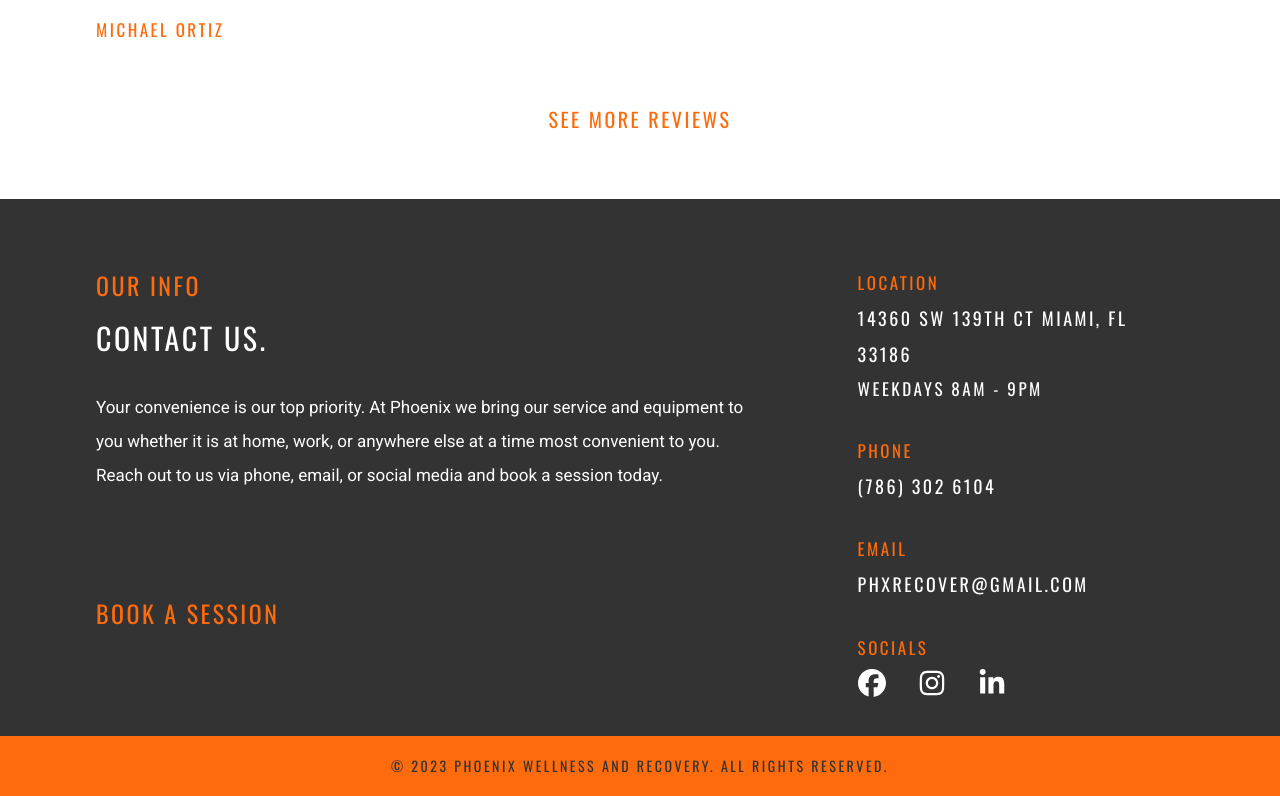
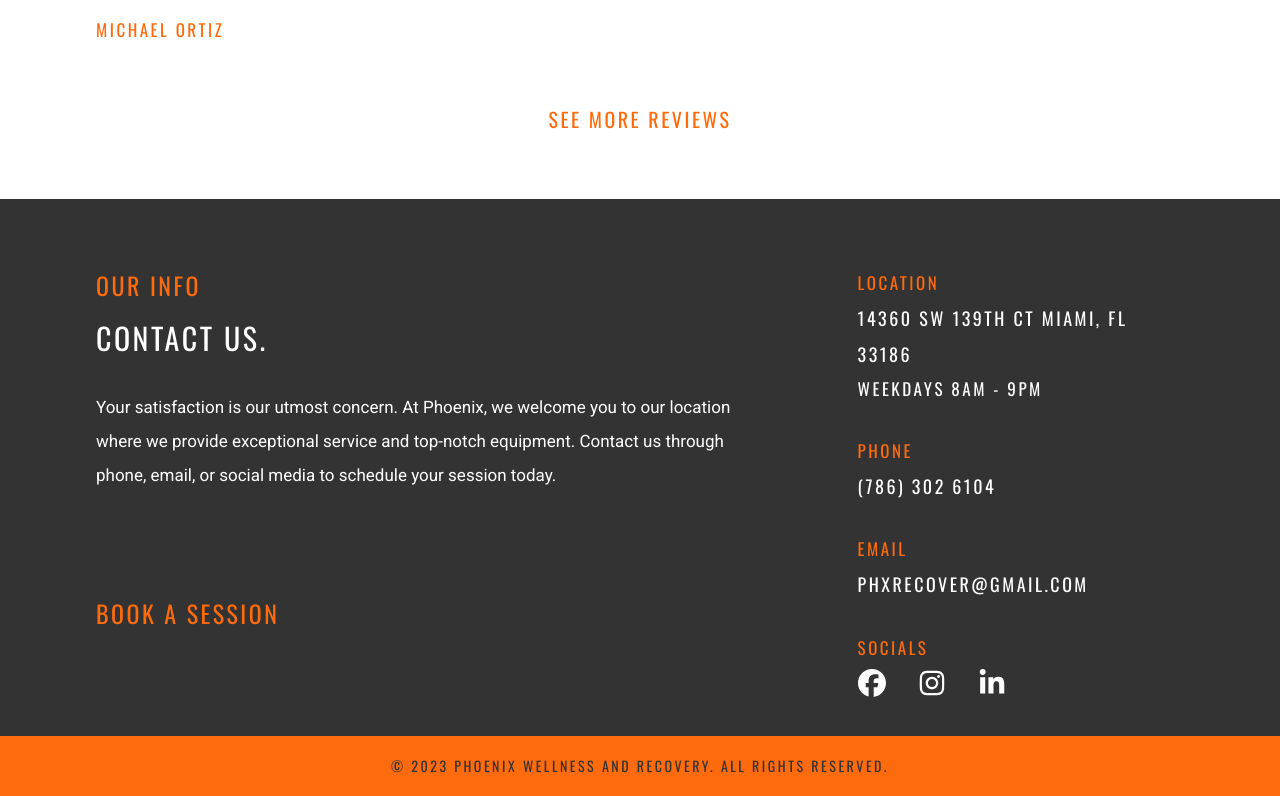
Before and after one commit to oarnosa/phoenix-wellness-next, a Next.js app: page / in a window 1280 px wide. Shown: the part 7562-8358 px from the top of the page. Built offline with nearby package versions, Linux system fonts and the light colour scheme.

Commit message:
Edit contact details

```diff
--- a/src/app/layout.jsx
+++ b/src/app/layout.jsx
@@ -5,6 +5,7 @@ import {
   faLinkedinIn,
 } from '@fortawesome/free-brands-svg-icons';
 import { faStar } from '@fortawesome/free-solid-svg-icons';
+import { Analytics } from '@vercel/analytics/react';
 
 import Footer from '@/components/footer/footer.component';
 import GoogleAnalytics from '@/components/GoogleAnalytics';
@@ -36,6 +37,7 @@ const RootLayout = ({ children }) => {
       <body>
         <Nav />
         {children}
+        <Analytics />
         <Footer />
       </body>
     </html>
--- a/src/app/page.jsx
+++ b/src/app/page.jsx
@@ -341,10 +341,10 @@ const Home = () => (
             <h2 className="contact__headline-phrase">CONTACT US.</h2>
           </div>
           <p className="contact__statement">
-            Your convenience is our top priority. At Phoenix we bring our
-            service and equipment to you whether it is at home, work, or
-            anywhere else at a time most convenient to you. Reach out to us via
-            phone, email, or social media and book a session today.
+            Your satisfaction is our utmost concern. At Phoenix, we welcome you
+            to our location where we provide exceptional service and top-notch
+            equipment. Contact us through phone, email, or social media to
+            schedule your session today.
           </p>
         </div>
         <div className="contact__info">
```
